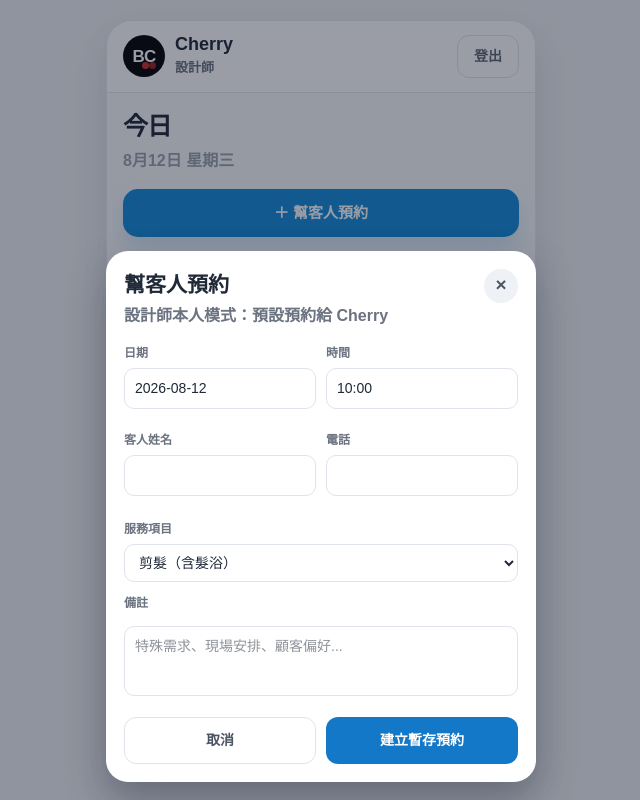
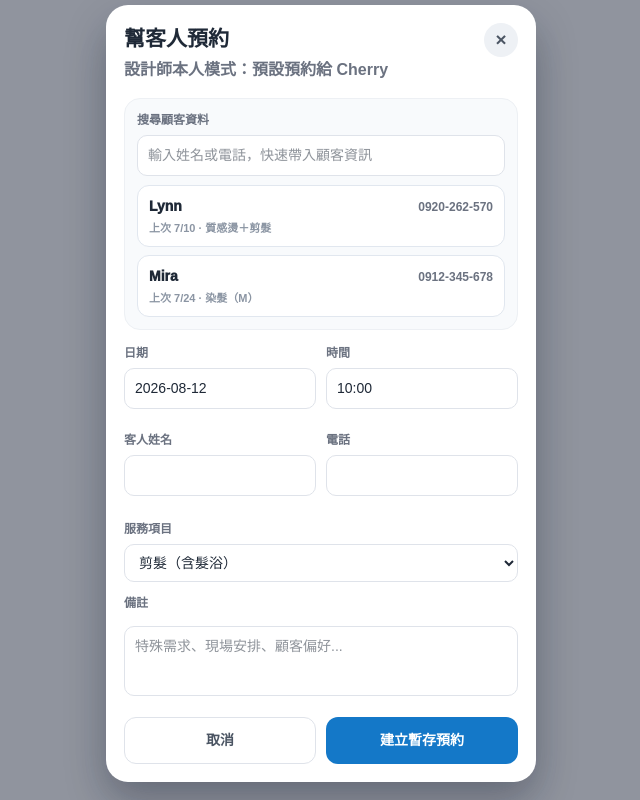
Before and after one commit to qazvyok-glitch/hair-booking, a Next.js app: page /designer/preview-v2 in a window 1280 px wide. Both pictures are taken after a click on the button "＋ 幫客人預約". Shown: the whole page, without its empty margins (319-959 px from the left). Built offline with nearby package versions, Linux system fonts and the light colour scheme.

Commit message:
Add customer lookup to designer preview booking

```diff
--- a/app/designer/preview-v2/page.tsx
+++ b/app/designer/preview-v2/page.tsx
@@ -32,6 +32,14 @@ type BookingDraft = {
   service: string;
   note: string;
 };
+type CustomerRecord = {
+  id: string;
+  name: string;
+  phone: string;
+  lastService: string;
+  note: string;
+  lastVisit: string;
+};
 
 const tabs: { key: TabKey; label: string; icon: string }[] = [
   { key: "today", label: "今日", icon: "□" },
@@ -57,6 +65,12 @@ const scheduleItems: Record<number, { text: string; tone: string }[]> = {
   10: [{ text: "15:30 護髮", tone: "treatment" }],
   20: [{ text: "11:00 燙髮", tone: "perm" }],
 };
+
+const customerRecords: CustomerRecord[] = [
+  { id: "lynn", name: "Lynn", phone: "0920-262-570", lastService: "質感燙＋剪髮", note: "喜歡自然蓬鬆，瀏海不要剪太短。", lastVisit: "上次 7/10" },
+  { id: "mira", name: "Mira", phone: "0912-345-678", lastService: "染髮（M）", note: "偏冷棕，不要太亮；頭皮較敏感。", lastVisit: "上次 7/24" },
+  { id: "joey", name: "Joey", phone: "0988-111-222", lastService: "HHN深層結構護髮", note: "髮尾乾，護髮停留時間可拉長。", lastVisit: "上次 8/02" },
+];
 
 export default function DesignerPreviewV2Page() {
   const [activeTab, setActiveTab] = useState<TabKey>("today");
@@ -203,6 +217,16 @@ export default function DesignerPreviewV2Page() {
         .checkout-note { min-height: 70px; resize: none; margin-top: 8px; }
         .booking-field { margin-bottom: 12px; }
         .booking-label { color: #6b7280; font-size: 12px; font-weight: 900; margin-bottom: 6px; }
+        .customer-search-panel { background: #f8fafc; border: 1px solid #edf0f4; border-radius: 16px; padding: 12px; margin-bottom: 14px; }
+        .customer-result-list { display: grid; gap: 8px; margin-top: 9px; }
+        .customer-result { width: 100%; border: 1px solid #e1e7ef; background: #fff; color: #1f2937; border-radius: 12px; padding: 10px 11px; text-align: left; cursor: pointer; }
+        .customer-result.selected { border-color: #148bd8; background: #eaf7ff; }
+        .customer-result span { display: flex; justify-content: space-between; align-items: center; gap: 8px; margin-bottom: 4px; }
+        .customer-result strong { font-size: 14px; font-weight: 950; }
+        .customer-result em { color: #6b7280; font-size: 12px; font-style: normal; font-weight: 800; }
+        .customer-result small { display: block; color: #8b95a3; font-size: 11px; font-weight: 800; line-height: 1.35; }
+        .customer-empty { color: #8b95a3; font-size: 12px; font-weight: 800; padding: 8px 2px 0; }
+        .customer-note-preview { margin-top: 10px; background: #eef9f4; color: #207153; border-radius: 10px; padding: 9px 10px; font-size: 12px; font-weight: 800; line-height: 1.45; }
         .amount-preview { background: #0f172a; color: #fff; border-radius: 16px; padding: 16px; margin-top: 12px; display: flex; justify-content: space-between; align-items: center; font-weight: 900; }
         .amount-preview strong { font-size: 24px; }
         .complete-state { text-align: center; padding: 22px 8px 8px; }
@@ -580,6 +604,26 @@ function CheckoutNumber({ label, value, onChange }: { label: string; value: numb
 }
 
 function AddBookingModal({ draft, complete, onChange, onComplete, onClose }: { draft: BookingDraft; complete: boolean; onChange: (draft: BookingDraft) => void; onComplete: () => void; onClose: () => void }) {
+  const [customerSearch, setCustomerSearch] = useState("");
+  const [selectedCustomerId, setSelectedCustomerId] = useState<string | null>(null);
+  const searchText = customerSearch.trim().toLowerCase();
+  const matchedCustomers = searchText
+    ? customerRecords.filter((customer) => `${customer.name} ${customer.phone}`.toLowerCase().includes(searchText)).slice(0, 3)
+    : customerRecords.slice(0, 2);
+  const selectedCustomer = customerRecords.find((customer) => customer.id === selectedCustomerId);
+
+  function applyCustomer(customer: CustomerRecord) {
+    setSelectedCustomerId(customer.id);
+    setCustomerSearch(`${customer.name} / ${customer.phone}`);
+    onChange({
+      ...draft,
+      name: customer.name,
+      phone: customer.phone,
+      service: customer.lastService,
+      note: customer.note,
+    });
+  }
+
   if (complete) {
     return (
       <div className="modal-backdrop" onClick={onClose}>
@@ -594,6 +638,8 @@ function AddBookingModal({ draft, complete, onChange, onComplete, onClose }: { d
             <DetailCard label="日期時間" value={`${draft.date} ${draft.time}`} />
             <DetailCard label="電話" value={draft.phone || "未填電話"} />
             <DetailCard label="服務" value={draft.service || "未選服務"} />
+            <DetailCard label="顧客資料" value={selectedCustomer ? "已帶入既有顧客紀錄" : "新顧客，完成後自動建立資料"} />
+            <DetailCard label="預約備註" value={draft.note || "未填備註"} />
           </div>
           <div className="modal-action-row">
             <button className="secondary-modal-btn" onClick={onClose}>返回</button>
@@ -614,6 +660,40 @@ function AddBookingModal({ draft, complete, onChange, onComplete, onClose }: { d
           </div>
           <button className="close-btn" onClick={onClose}>×</button>
         </div>
+        <section className="customer-search-panel">
+          <div className="booking-label">搜尋顧客資料</div>
+          <input
+            className="checkout-input"
+            value={customerSearch}
+            onChange={(event) => {
+              setCustomerSearch(event.target.value);
+              setSelectedCustomerId(null);
+            }}
+            placeholder="輸入姓名或電話，快速帶入顧客資訊"
+          />
+          <div className="customer-result-list">
+            {matchedCustomers.length > 0 ? matchedCustomers.map((customer) => (
+              <button
+                className={`customer-result ${selectedCustomerId === customer.id ? "selected" : ""}`}
+                key={customer.id}
+                onClick={() => applyCustomer(customer)}
+              >
+                <span>
+                  <strong>{customer.name}</strong>
+                  <em>{customer.phone}</em>
+                </span>
+                <small>{customer.lastVisit} · {customer.lastService}</small>
+              </button>
+            )) : (
+              <div className="customer-empty">找不到顧客，完成預約後會建立新顧客資料。</div>
+            )}
+          </div>
+          {selectedCustomer && (
+            <div className="customer-note-preview">
+              <strong>已帶入：</strong>{selectedCustomer.note}
+            </div>
+          )}
+        </section>
         <div className="detail-grid">
           <BookingInput label="日期" value={draft.date} onChange={(value) => onChange({ ...draft, date: value })} />
           <BookingInput label="時間" value={draft.time} onChange={(value) => onChange({ ...draft, time: value })} />
```
